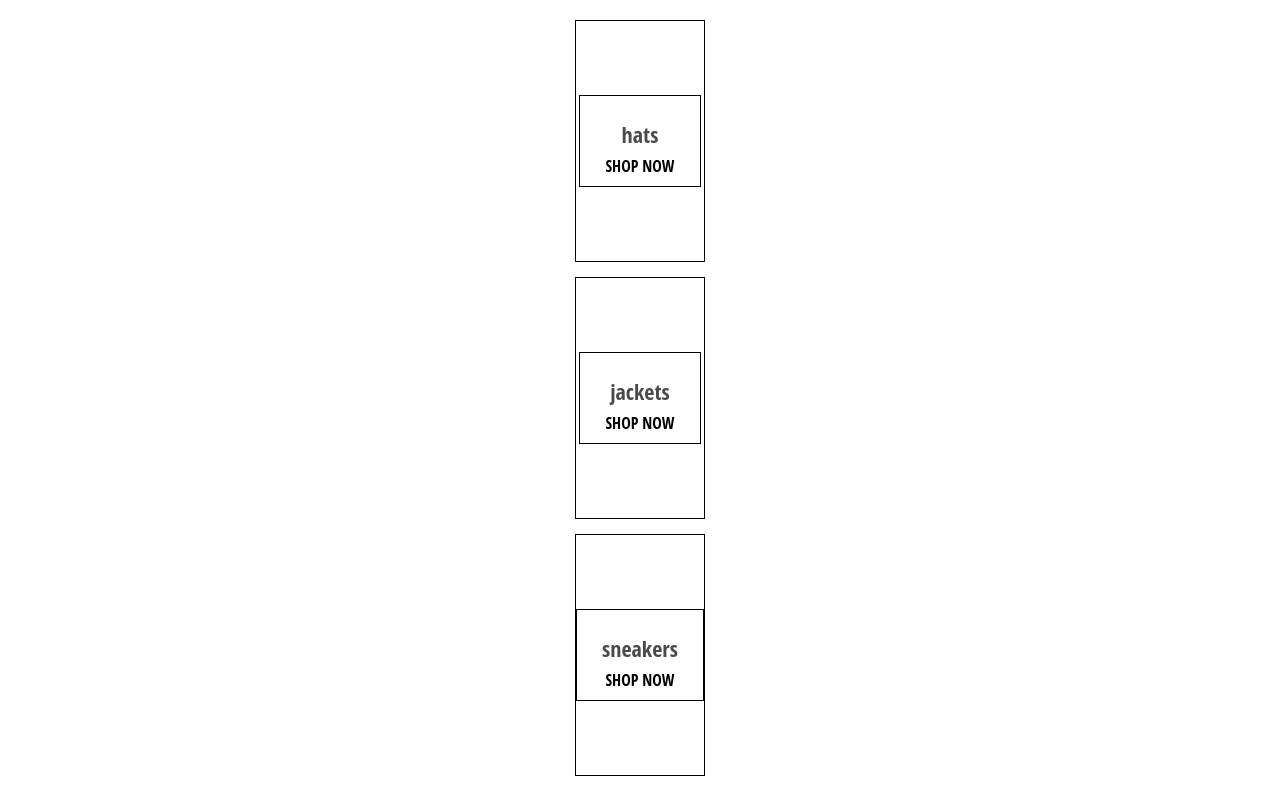
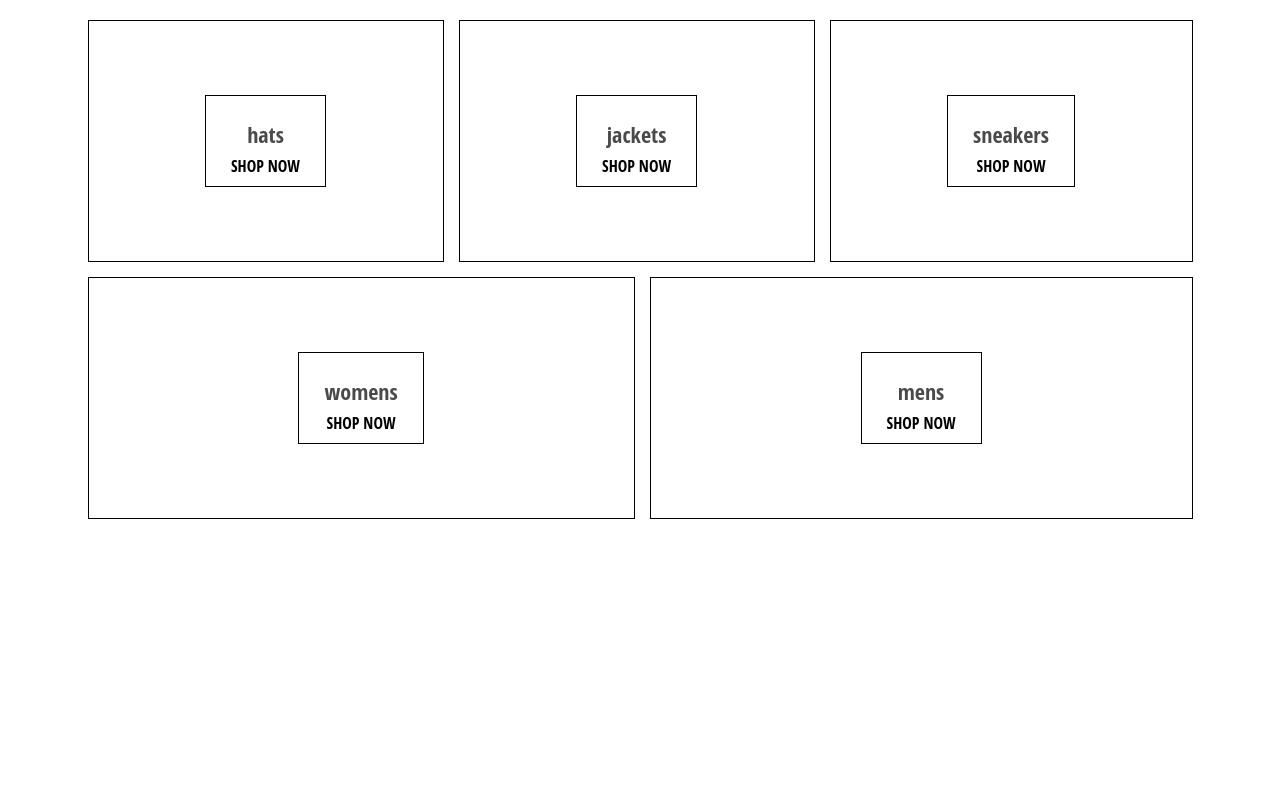
Before and after one commit to ok3dotdev/crwn-clothing, a React (Create React App) app: page / in a window 1280 px wide. Shown: the top 789 px of the page. Built offline with nearby package versions, Linux system fonts and the light colour scheme.

Commit message:
components updated

```diff
--- a/src/components/directory/directory.component.jsx
+++ b/src/components/directory/directory.component.jsx
@@ -39,7 +39,7 @@ class Directory extends React.Component {
   }
   render() {
     return (
-      <div className="directory menu">
+      <div className="directory-menu">
         {this.state.sections.map(({ title, imageUrl, id }) => (
           <MenuItem key={id} title={title} />
         ))}
```
